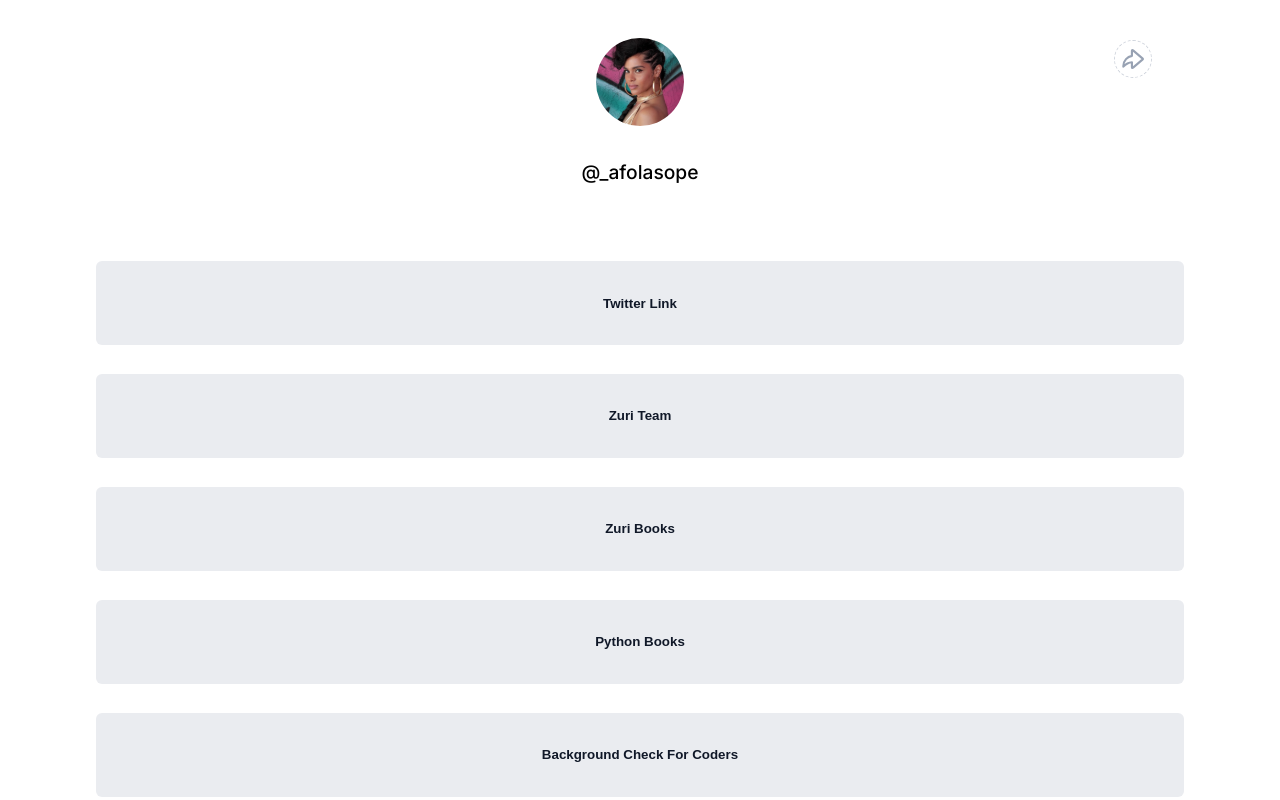
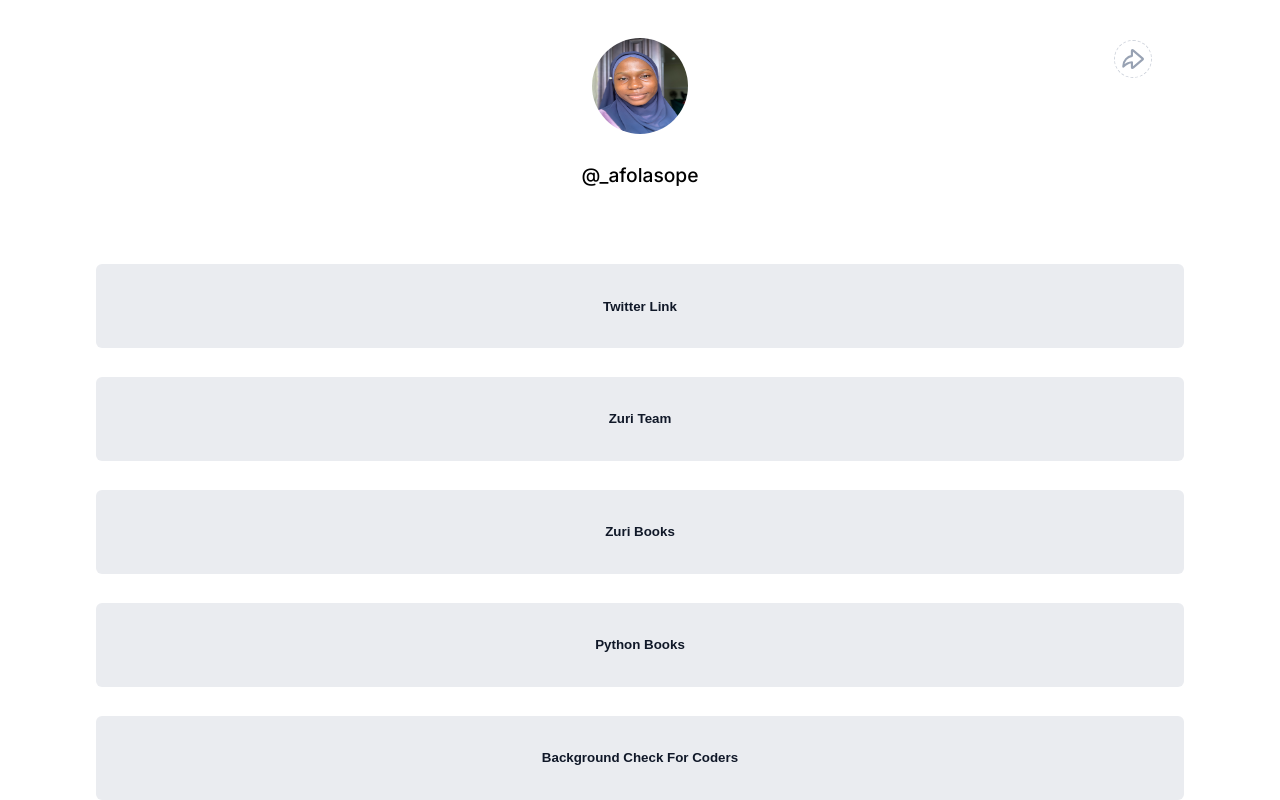
Before and after one commit to afolasope/links-train, a React (Create React App) app: page / in a window 1280 px wide. Shown: the top 800 px of the page. Built offline with nearby package versions, Linux system fonts and the light colour scheme.

Commit message:
fixes profile image styling

```diff
--- a/src/assets/index.js
+++ b/src/assets/index.js
@@ -1,10 +1,11 @@
-import profile from './profile__img.svg';
+import profile from './profile__img.jpg';
 import shareIcon from './share.svg';
 import shareMobile from './dots-horizontal.svg';
 import gitIcon from './Icon.svg';
 import slackIcon from './slack.svg';
 import I4GLogo from './I4G.svg';
 import ZuriLogo from './Zuri.Internship_Logo.svg';
+import cameraIcon from './camera.svg';
 
 export {
   profile,
@@ -14,4 +15,5 @@ export {
   slackIcon,
   I4GLogo,
   ZuriLogo,
+  cameraIcon
 };
--- a/src/components/Header.js
+++ b/src/components/Header.js
@@ -1,17 +1,36 @@
-import React from 'react';
-import { profile, shareIcon, shareMobile } from '../assets';
+import React, { useState } from 'react';
+import { cameraIcon, profile, shareIcon, shareMobile } from '../assets';
 
 const Header = () => {
+  const [clicked, setClicked] = useState(false);
+
   return (
     <div className="header">
       <div className="img-container">
-        <img id='profile__img' src={profile} alt="user picture" />
-        <p id='twitter'>@_afolasope</p>
-        <p id='slack'>adebanjo afolasope</p>
+        <div className="profile-wrapper">
+          <div
+            className="img"
+            onClick={() => {
+              setClicked(!clicked);
+            }}
+          >
+            <img id="profile__img" src={profile} alt="user" />
+            <div className={clicked ? 'overlay' : null}></div>
+            <div className={clicked ? 'camera-icon' : 'hidden'}>
+              <img src={cameraIcon} alt="camera" />
+            </div>
+          </div>
+        </div>
+        <p id="twitter">@_afolasope</p>
+        <p id="slack">adebanjo afolasope</p>
       </div>
       <div className="share-icon">
-        <img src={shareIcon} alt="share" className='tablet-share' />
-        <img src={shareMobile} alt="share"  className='mobile-share'/>
+        <img
+          src={shareIcon}
+          alt="share"
+          className="tablet-share"
+        />
+        <img src={shareMobile} alt="share" className="mobile-share" />
       </div>
     </div>
   );
--- a/src/index.css
+++ b/src/index.css
@@ -24,9 +24,44 @@ header {
 .img-container {
   text-align: center;
 }
-.img-container img {
+.img {
+  height: 5rem;
+  width: 5rem;
+  text-align: center;
   margin: 0 auto;
   margin-bottom: 1.5rem;
+  position: relative;
+}
+.img img {
+  width: 100%;
+  height: 100%;
+  border-radius: 50%;
+  margin: 0 auto;
+  object-fit: fill;
+}
+.overlay{
+  position: absolute;
+  height: 100%;
+  width: 100%;
+  top: 0;
+  border-radius: 50%;
+  background: linear-gradient(
+    0deg,
+    rgba(52, 64, 84, 0.75),
+    rgba(52, 64, 84, 0.75)
+  );
+}
+.camera-icon {
+  position: absolute;
+  display: flex;
+  width: 100%;
+  justify-content: center;
+  transform: translateY(-150%);
+  align-items: center;
+}
+.camera-icon img {
+  height: 1.5rem;
+  width: 1.5rem;
 }
 .share-icon {
   display: flex;
@@ -117,3 +152,7 @@ footer p {
     justify-content: space-between;
   }
 }
+
+.hidden{
+  display: none;
+}
```
Also changed, not shown: src/assets/camera.svg (added), src/assets/profile__img.jpg (added).
